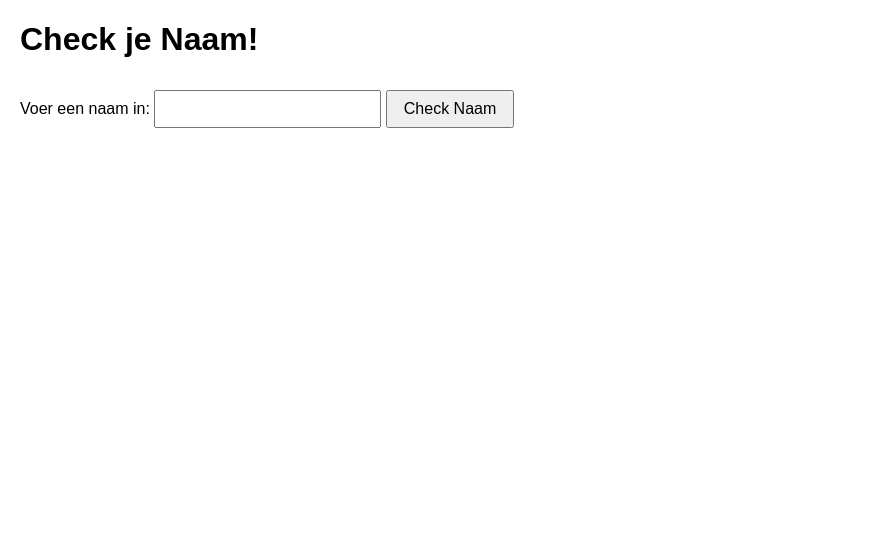
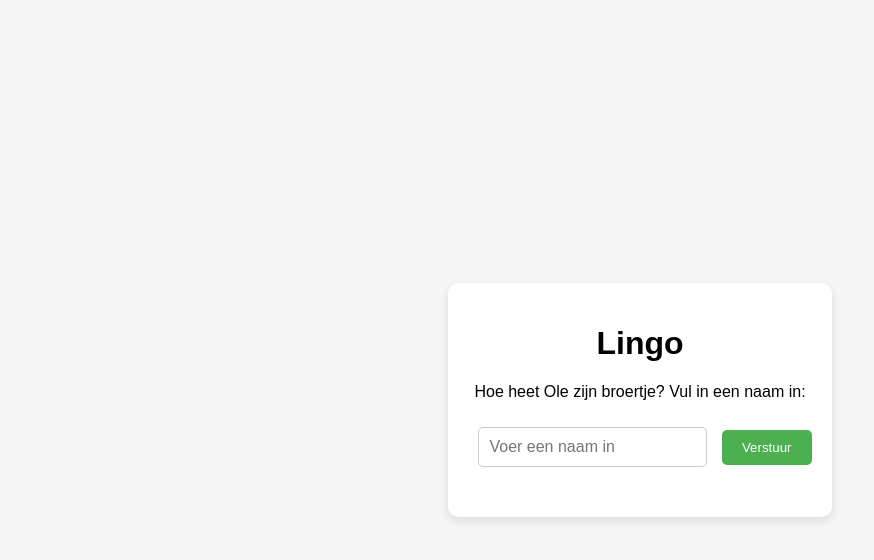
Before and after one commit to JaronErve/Jiska, a plain HTML site: page index.html in a window 1280 px wide. Shown: the whole page, without its empty margins (0-874 px from the left). Drawn offline with Linux system fonts and the light colour scheme.

Commit message:
Update index.html

```diff
--- a/index.html
+++ b/index.html
@@ -3,88 +3,18 @@
 <head>
     <meta charset="UTF-8">
     <meta name="viewport" content="width=device-width, initial-scale=1.0">
-    <title>Naam Checken</title>
-    <style>
-        body {
-            font-family: Arial, sans-serif;
-            margin: 20px;
-        }
-        input[type="text"] {
-            padding: 8px;
-            margin: 10px 0;
-            font-size: 16px;
-        }
-        button {
-            padding: 8px 16px;
-            font-size: 16px;
-            cursor: pointer;
-        }
-        #resultaat {
-            margin-top: 20px;
-            font-size: 18px;
-        }
-        #laatstIngevoerde {
-            margin-top: 20px;
-            font-size: 16px;
-        }
-    </style>
+    <title>Lingo</title>
+    <link rel="stylesheet" href="style.css"> <!-- Link naar de CSS -->
 </head>
 <body>
-    <h1>Check je Naam!</h1>
-    <label for="naamInput">Voer een naam in:</label>
-    <input type="text" id="naamInput" />
-    <button onclick="checkNaam()">Check Naam</button>
-
-    <div id="resultaat"></div>
-
-    <div id="laatstIngevoerde">
-        <!-- De laatste 5 ingevoerde woorden worden hier getoond -->
+    <div class="container">
+        <h1>Lingo</h1>
+        <p>Hoe heet Ole zijn broertje? Vul in een naam in:</p>
+        <input type="text" id="naamInput" placeholder="Voer een naam in">
+        <button onclick="checkNaam()">Verstuur</button>
+        <p id="resultaat"></p>
     </div>
 
-    <script>
-        function checkNaam() {
-            const correctNaam = "Loek";
-            const naamInput = document.getElementById("naamInput").value;
-            const resultaatElement = document.getElementById("resultaat");
-
-            // Haal de lijst van de laatste 5 ingevoerde woorden op uit localStorage, of maak een lege lijst als die er nog niet is
-            let laatstIngevoerdeWoorden = JSON.parse(localStorage.getItem('laatstIngevoerdeWoorden')) || [];
-
-            // Voeg de nieuwe ingevoerde naam toe aan de lijst
-            laatstIngevoerdeWoorden.push(naamInput);
-
-            // Zorg ervoor dat de lijst niet groter wordt dan 5
-            if (laatstIngevoerdeWoorden.length > 5) {
-                laatstIngevoerdeWoorden.shift(); // Verwijder het oudste woord als er meer dan 5 zijn
-            }
-
-            // Sla de bijgewerkte lijst op in localStorage
-            localStorage.setItem('laatstIngevoerdeWoorden', JSON.stringify(laatstIngevoerdeWoorden));
-
-            // Laat de laatste 5 ingevoerde woorden zien
-            const laatstIngevoerdeElement = document.getElementById("laatstIngevoerde");
-            laatstIngevoerdeElement.innerHTML = "<strong>Laatste 5 ingevoerde woorden:</strong><br>" + laatstIngevoerdeWoorden.join("<br>");
-
-            // Als de naam correct is
-            if (naamInput.toLowerCase() === correctNaam.toLowerCase()) {
-                resultaatElement.innerHTML = "<span style='color: green;'>Welkom Loek!!!</span>";
-            } else {
-                let resultaat = "";
-                for (let i = 0; i < naamInput.length; i++) {
-                    const letter = naamInput[i];
-                    const correctLetter = correctNaam[i];
-
-                    if (letter === correctLetter) {
-                        resultaat += `<span style='color: green;'>${letter}</span>`; // Correcte letter, groen
-                    } else if (correctNaam.includes(letter)) {
-                        resultaat += `<span style='color: orange;'>${letter}</span>`; // Letter komt voor, maar niet op de juiste plek, oranje
-                    } else {
-                        resultaat += `<span style='color: red;'>${letter}</span>`; // Fout, rood
-                    }
-                }
-                resultaatElement.innerHTML = resultaat;
-            }
-        }
-    </script>
+    <script src="script.js"></script> <!-- Link naar de JavaScript -->
 </body>
 </html>
```
